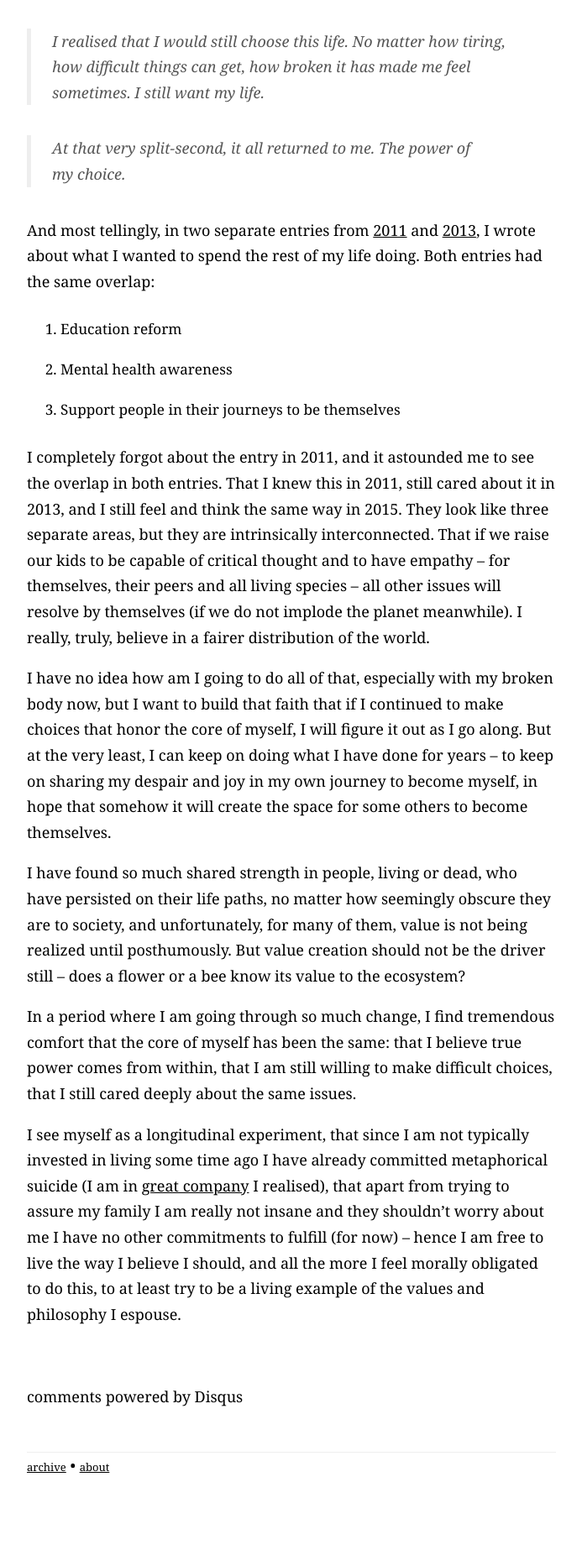
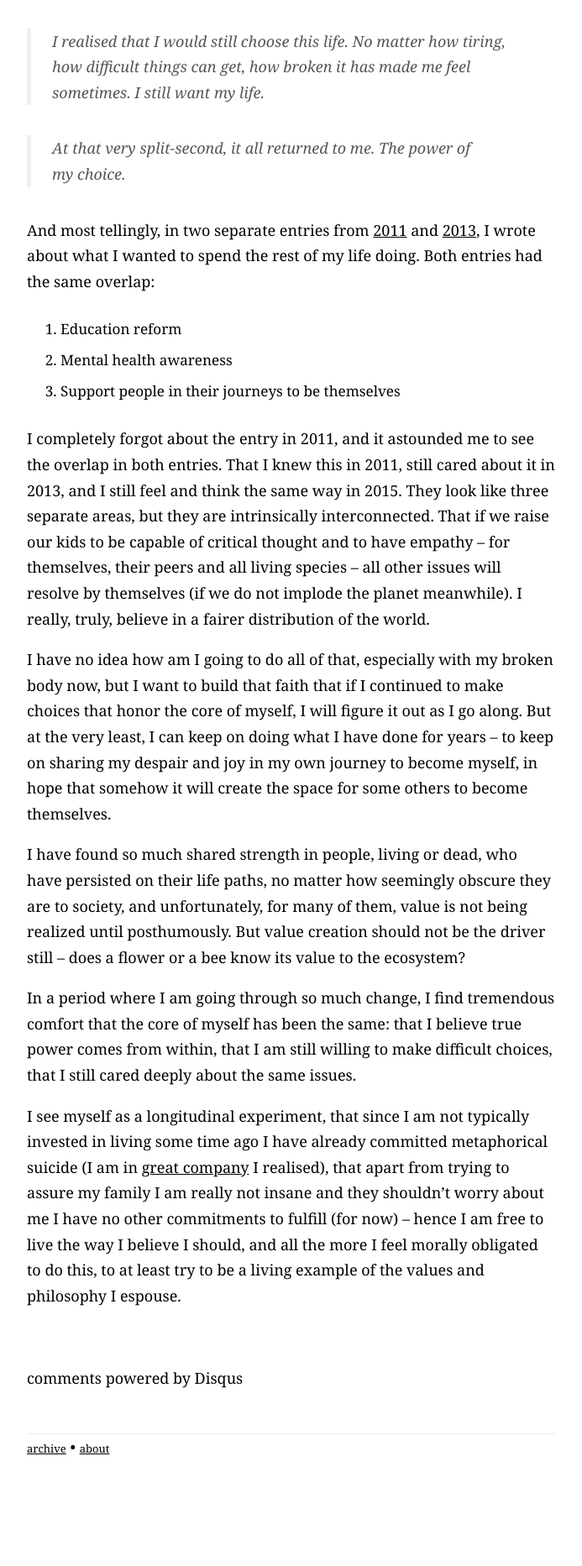
Before and after one commit to wynlim/wynlim.github.io, a Jekyll site: the page built from _posts/2015-10-12-at-my-core.markdown, in a window 1280 px wide. Shown: the part 1744-3609 px from the top of the page at 84% size, without its empty margins (293-986 px from the left). Built offline with Jekyll 4.4.1, drawn with Linux system fonts in a browser that asks for light colours; Markdown is read by kramdown in place of the engine named in the settings; comment, search, counter and statistics services are not loaded; after the commit the page ends 3587 px from its top, so only the background shows below that.

Commit message:
Update journal.scss

```diff
--- a/css/journal.scss
+++ b/css/journal.scss
@@ -97,8 +97,9 @@
 	}
 	ul, ol {
 		overflow: auto;
+		margin: 1em 0;
 	}
-	li{
+	.post {
 		float: left;
 		width: 100%;
 		margin: 15px 0 50px 0;
```
